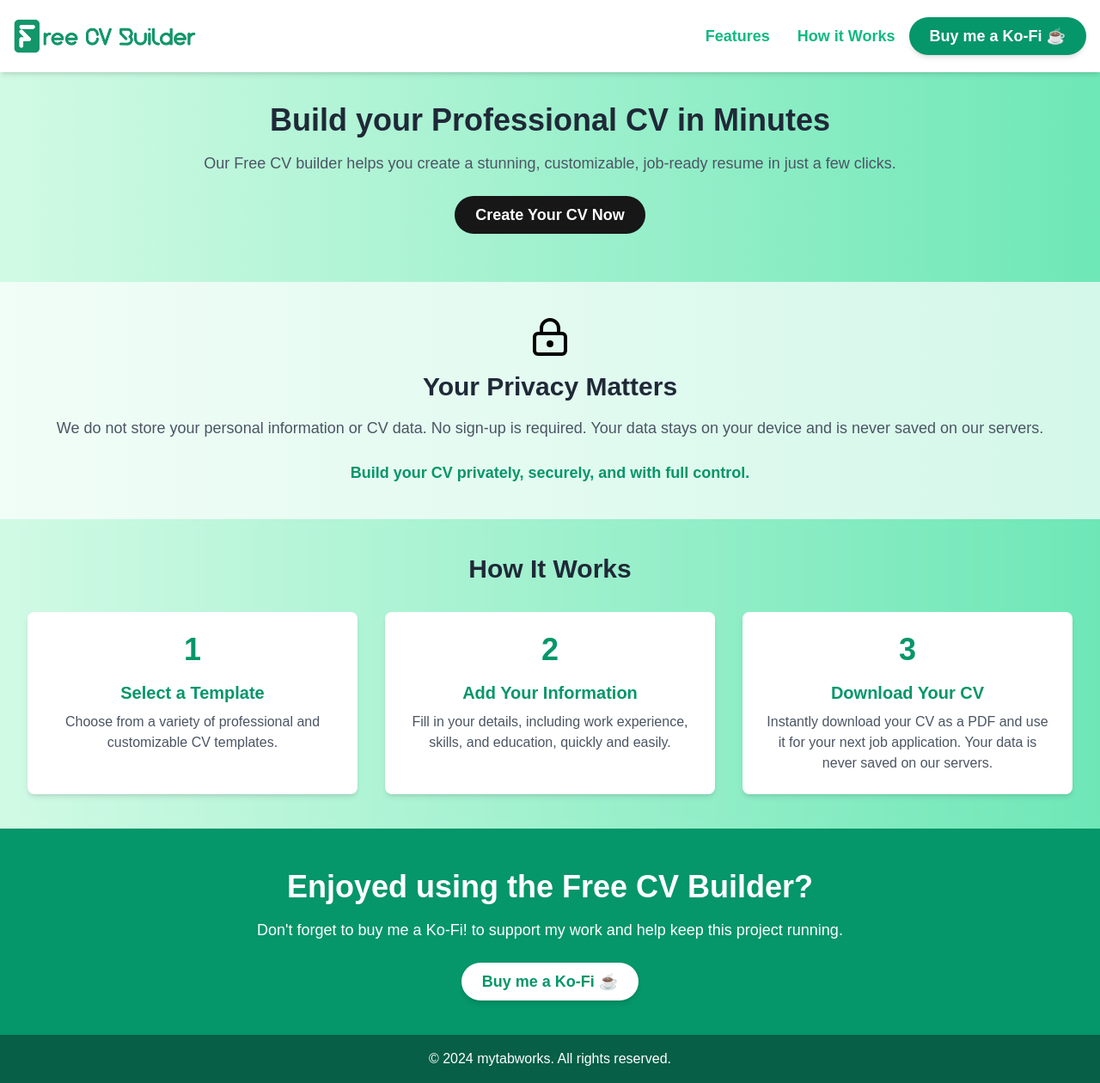
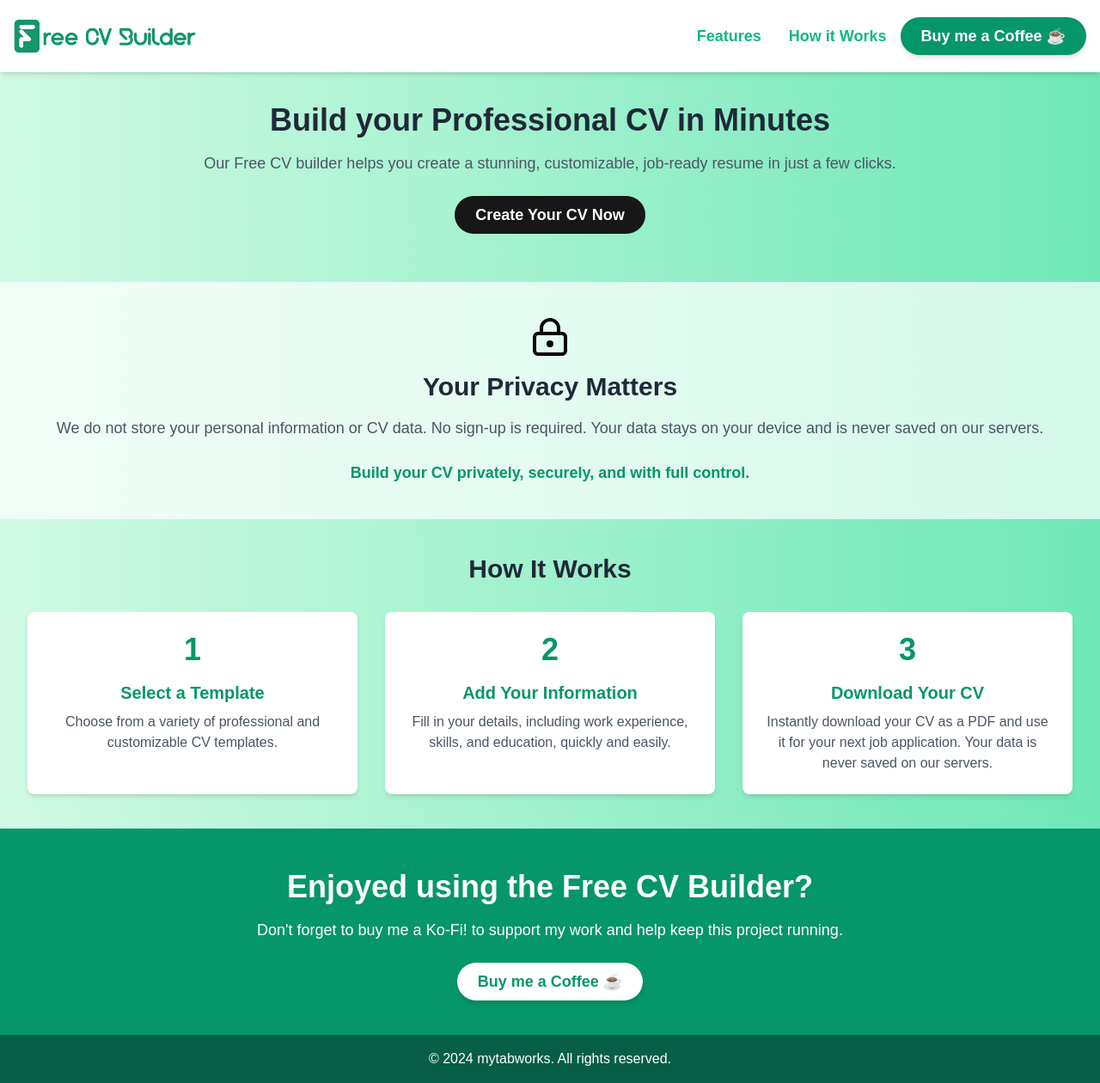
Before and after one commit to mytabworks/free-cv-builder, a Next.js app: page / in a window 1280 px wide. Shown: the whole page at 86% size. Built offline with nearby package versions, Linux system fonts and the light colour scheme.

Commit message:
buymeacoffee

```diff
--- a/src/app/editor/(components)/(panels)/preview-panel.tsx
+++ b/src/app/editor/(components)/(panels)/preview-panel.tsx
@@ -4,6 +4,7 @@ import { Button } from "@/components/ui/button";
 import { DownloadIcon } from "lucide-react";
 import { PageData, PageRenderer } from "@/lib/page-renderer";
 import { isIOSMobile, isMobile, isSafari } from "@/lib/is-mobile";
+import { buymeacoffee } from "@/constants/variables";
 
 export function CVPreviewPanel() {
 	const { data } = useCVBuilder()
@@ -177,12 +178,12 @@ export function CVPreviewPanel() {
 		<div className="h-[calc(100%-40px)] md:h-full flex flex-col px-3 md:px-2">
 			<div className="flex justify-between flex-wrap mb-3 mx-auto w-full max-w-[210mm] gap-3">
 				<a
-					href="https://ko-fi.com/yourkofiusername"
+					href={buymeacoffee}
 					target="_blank"
 					rel="noopener noreferrer"
 					className="bg-white text-emerald-600 py-2.5 px-5 md:py-1 rounded-full text-sm md:text-lg font-bold shadow-md hover:bg-gray-200 transition-all duration-200"
 				>
-					Buy me a Ko-Fi ☕
+					Buy me a Coffee ☕
 				</a>
 				<Button onClick={handleDownload}><DownloadIcon /> Download PDF</Button>
 			</div>
--- a/src/app/page.tsx
+++ b/src/app/page.tsx
@@ -1,4 +1,5 @@
 import { Link } from "@/components/link";
+import { buymeacoffee } from "@/constants/variables";
 import { LockKeyholeIcon } from "lucide-react";
 import { Metadata } from "next";
 import Image from "next/image";
@@ -41,7 +42,6 @@ export const metadata: Metadata = {
 };
 
 export default function LandingPage() {
-  const mykofilink = "https://ko-fi.com/mytabworks"
 
   return (
     <div className="min-h-screen bg-gradient-to-r from-emerald-100 to-emerald-300">
@@ -54,12 +54,12 @@ export default function LandingPage() {
             <a href="#features" className="text-sm md:text-lg font-semibold text-emerald-500 hover:text-emerald-700 mx-2 md:mx-4">Features</a>
             <a href="#how-it-works" className="text-sm md:text-lg font-semibold text-emerald-500 hover:text-emerald-700 mx-2 md:mx-4">How it Works</a>
             <a
-              href={mykofilink}
+              href={buymeacoffee}
               target="_blank"
               rel="noopener noreferrer"
               className="bg-emerald-600 text-white py-2 px-2 md:py-2 md:px-6 rounded-full text-sm md:text-lg font-bold shadow-md hover:bg-emerald-700 transition-all"
             >
-              Buy me a Ko-Fi ☕
+              Buy me a Coffee ☕
             </a>
           </nav>
         </div>
@@ -135,12 +135,12 @@ export default function LandingPage() {
           </h3>
           <p className="text-base md:text-lg text-white mb-6 md:mb-8">Don't forget to buy me a Ko-Fi! to support my work and help keep this project running.</p>
           <a
-            href={mykofilink}
+            href={buymeacoffee}
             target="_blank"
             rel="noopener noreferrer"
             className="bg-white text-emerald-600 py-3 px-6 rounded-full text-sm md:text-lg font-bold shadow-md hover:bg-gray-200 transition-all duration-200"
           >
-            Buy me a Ko-Fi ☕
+            Buy me a Coffee ☕
           </a>
         </section>
       </main>
--- /dev/null
+++ b/src/constants/variables.ts
@@ -0,0 +1 @@
+export const buymeacoffee = "https://buymeacoffee.com/mytabworks";
```
